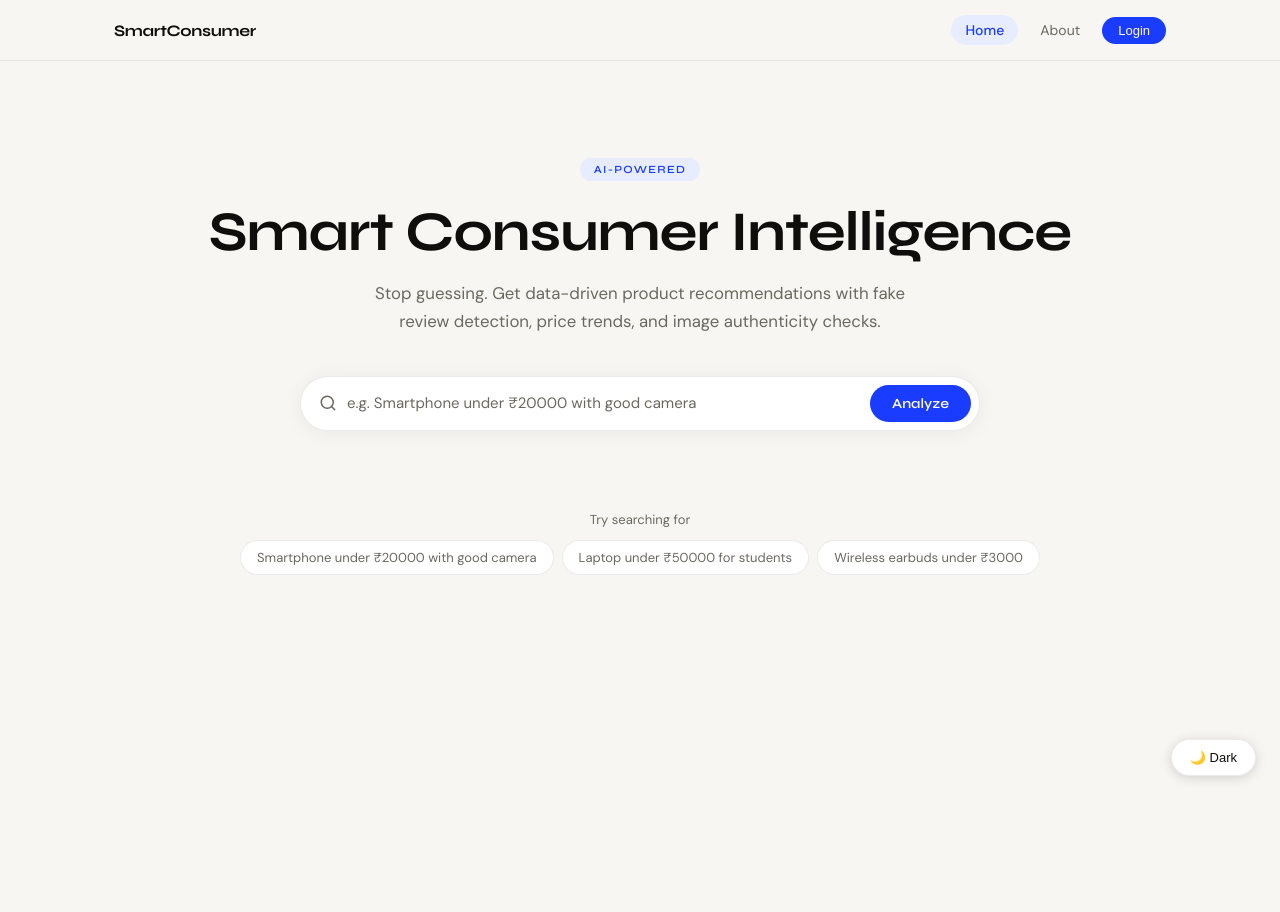
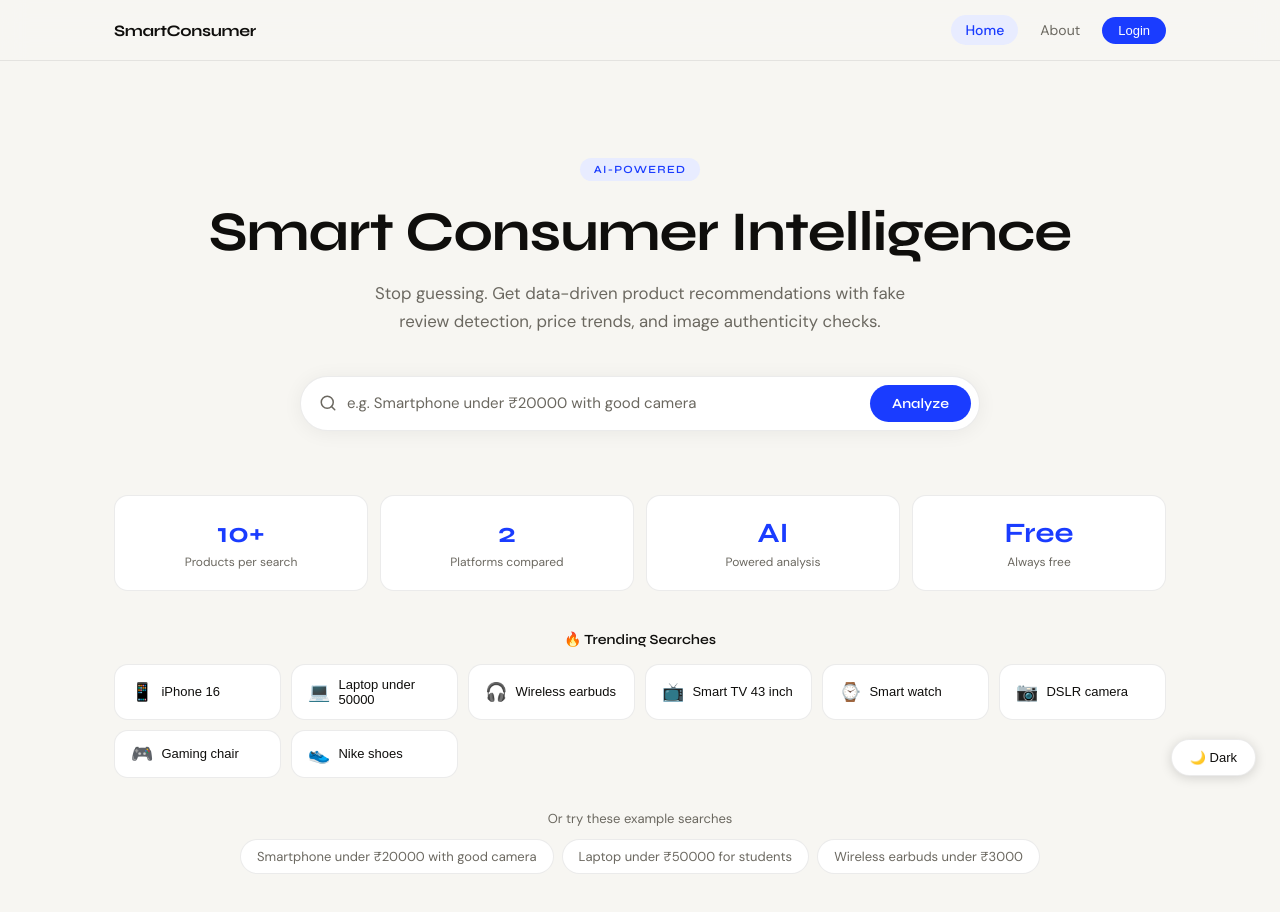
Before and after one commit to kavimalarkm/smart-consumer-platform, a Next.js app: page / in a window 1280 px wide. Shown: the top 912 px of the page. Before the commit the page ends 800 px from the top, so only its background shows below. Built offline with nearby package versions, Linux system fonts and the light colour scheme.

Commit message:
add trending searches and stats

```diff
--- a/src/app/globals.css
+++ b/src/app/globals.css
@@ -1118,3 +1118,79 @@ body {
 .delete-btn:hover {
   background: var(--red-light);
 }
+/* Stats row */
+.home-sections { margin-top: 1rem; }
+
+.stats-row {
+  display: grid;
+  grid-template-columns: repeat(4, 1fr);
+  gap: 12px;
+  margin-bottom: 2.5rem;
+}
+
+.stat-card {
+  background: var(--surface);
+  border: 1px solid var(--border);
+  border-radius: var(--radius);
+  padding: 1.25rem;
+  text-align: center;
+}
+
+.stat-number {
+  font-family: 'Syne', sans-serif;
+  font-size: 28px;
+  font-weight: 700;
+  color: var(--accent);
+  margin-bottom: 4px;
+}
+
+.stat-label {
+  font-size: 12px;
+  color: var(--text-secondary);
+}
+
+/* Trending searches */
+.trending-section { margin-bottom: 2rem; }
+
+.trending-title {
+  font-family: 'Syne', sans-serif;
+  font-size: 14px;
+  font-weight: 600;
+  color: var(--text-primary);
+  margin-bottom: 1rem;
+  text-align: center;
+}
+
+.trending-grid {
+  display: grid;
+  grid-template-columns: repeat(auto-fit, minmax(150px, 1fr));
+  gap: 10px;
+}
+
+.trending-chip {
+  display: flex;
+  align-items: center;
+  gap: 8px;
+  background: var(--surface);
+  border: 1px solid var(--border);
+  border-radius: var(--radius);
+  padding: 12px 16px;
+  font-size: 13px;
+  color: var(--text-primary);
+  cursor: pointer;
+  transition: all 0.18s;
+  text-align: left;
+}
+
+.trending-chip:hover {
+  border-color: var(--accent);
+  color: var(--accent);
+  background: var(--accent-light);
+}
+
+.trending-emoji { font-size: 18px; }
+
+@media (max-width: 640px) {
+  .stats-row { grid-template-columns: repeat(2, 1fr); }
+  .trending-grid { grid-template-columns: repeat(2, 1fr); }
+}
--- a/src/app/page.js
+++ b/src/app/page.js
@@ -191,8 +191,53 @@ export default function Home() {
       )}
 
      {!searched && !loading && (
+  <div className="home-sections">
+    <div className="stats-row">
+      <div className="stat-card">
+        <div className="stat-number">10+</div>
+        <div className="stat-label">Products per search</div>
+      </div>
+      <div className="stat-card">
+        <div className="stat-number">2</div>
+        <div className="stat-label">Platforms compared</div>
+      </div>
+      <div className="stat-card">
+        <div className="stat-number">AI</div>
+        <div className="stat-label">Powered analysis</div>
+      </div>
+      <div className="stat-card">
+        <div className="stat-number">Free</div>
+        <div className="stat-label">Always free</div>
+      </div>
+    </div>
+
+    <div className="trending-section">
+      <p className="trending-title">🔥 Trending Searches</p>
+      <div className="trending-grid">
+        {[
+          { emoji: "📱", label: "iPhone 16" },
+          { emoji: "💻", label: "Laptop under 50000" },
+          { emoji: "🎧", label: "Wireless earbuds" },
+          { emoji: "📺", label: "Smart TV 43 inch" },
+          { emoji: "⌚", label: "Smart watch" },
+          { emoji: "📷", label: "DSLR camera" },
+          { emoji: "🎮", label: "Gaming chair" },
+          { emoji: "👟", label: "Nike shoes" },
+        ].map((item) => (
+          <button
+            key={item.label}
+            className="trending-chip"
+            onClick={() => handleSearch(item.label)}
+          >
+            <span className="trending-emoji">{item.emoji}</span>
+            <span>{item.label}</span>
+          </button>
+        ))}
+      </div>
+    </div>
+
     <div className="example-queries">
-          <p className="eq-label">Try searching for</p>
+      <p className="eq-label">Or try these example searches</p>
       <div className="eq-chips">
         {[
           "Smartphone under ₹20000 with good camera",
@@ -205,6 +250,7 @@ export default function Home() {
         ))}
       </div>
     </div>
+  </div>
 )}
     </main>
   );
```
Lines whose indentation alone changed are shown as unchanged.
